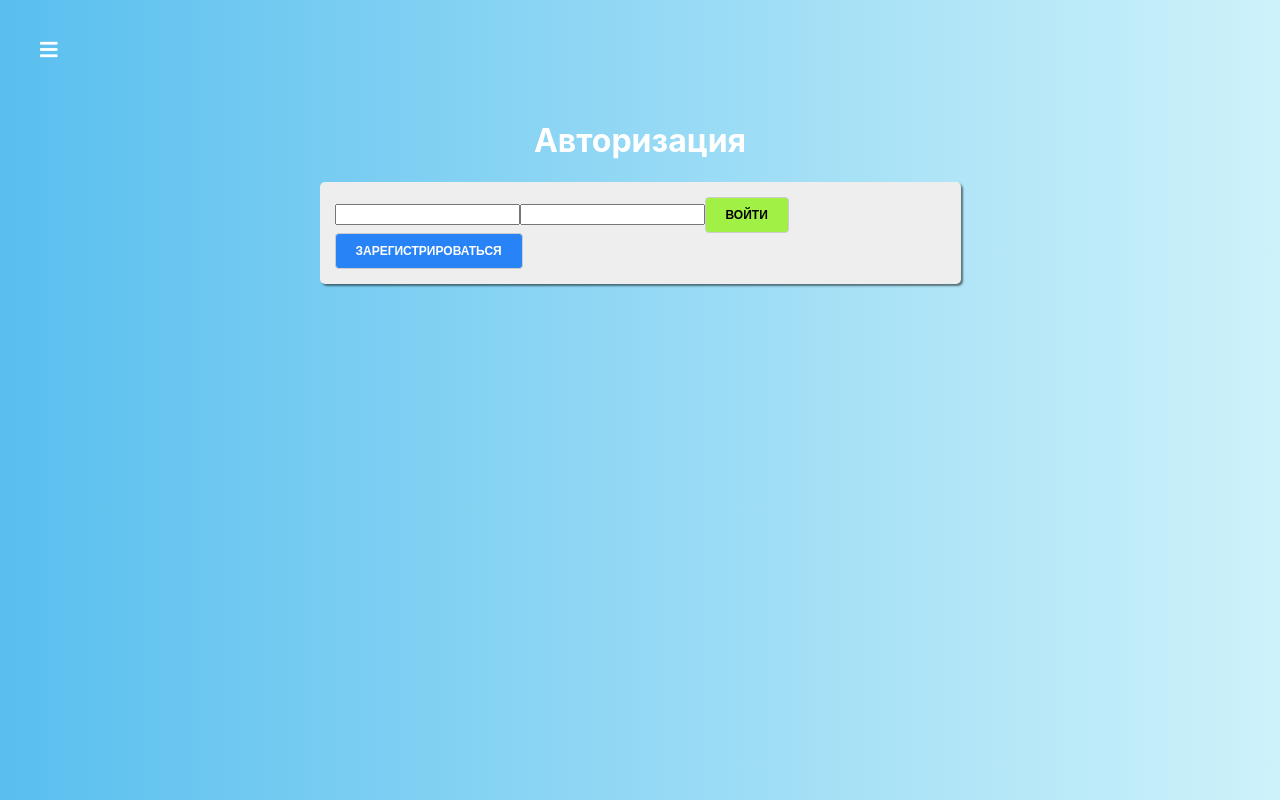
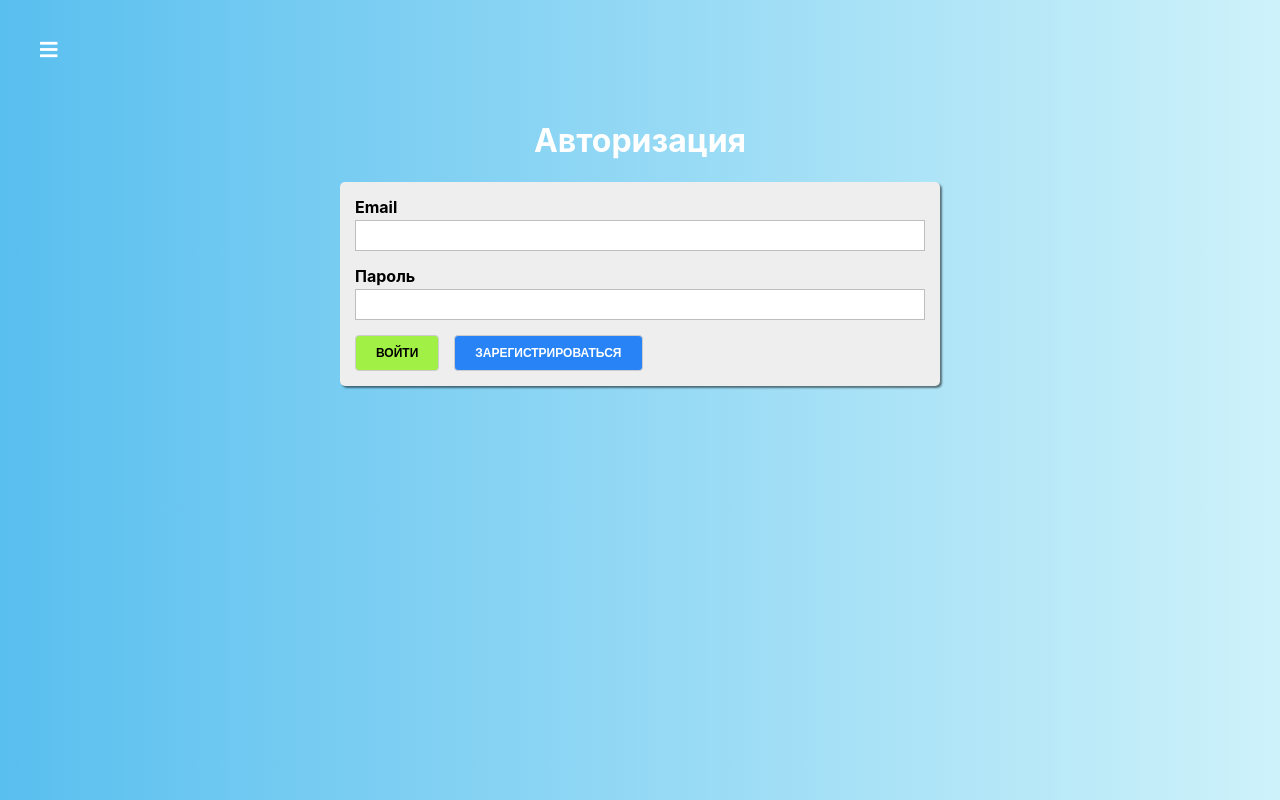
Before and after one commit to avkulikov/StudyReact, a React app: page /auth in a window 1280 px wide. Built offline with nearby package versions, Linux system fonts and the light colour scheme.

Commit message:
Styled Auth Component. Add Input Component.

```diff
--- a/src/components/Ui/Button/Button.js
+++ b/src/components/Ui/Button/Button.js
@@ -1,7 +1,7 @@
 import React from 'react'
 import classes from './Button.module.css'
 
-export const Button = ({children, onClick, disabled, type}) => {
+export const Button = ({children, onClick, disabled = false, type}) => {
     const cls = [
         classes.Button,
         classes[type]
--- /dev/null
+++ b/src/components/Ui/Input/Input.js
@@ -0,0 +1,31 @@
+import React from 'react'
+import classes from './Input.module.css'
+
+export const Input = ({
+    type = 'text', label, value, onChange,
+    valid, touched, shouldValidate,
+    errorMessage = 'Введите верное значение'
+}) => {
+
+    const cls = [classes.Input]
+    const htmlFor = `${type}-${Math.random()}`
+
+    const isInvalid = () => !valid && shouldValidate && touched
+
+    if (isInvalid()) {
+        cls.push(classes.invalid)
+    }
+
+    return (
+        <div className={cls.join(' ')}>
+            <label htmlFor={htmlFor}>{label}</label>
+            <input
+                type={type}
+                id={htmlFor}
+                value={value}
+                onChange={onChange}
+            />
+            {isInvalid() && <span>{errorMessage}</span>}
+        </div>
+    )
+}
--- /dev/null
+++ b/src/components/Ui/Input/Input.module.css
@@ -0,0 +1,31 @@
+.Input {
+    margin-bottom: 15px;
+}
+
+.Input label {
+    margin-bottom: 3px;
+    padding: 0;
+    display: block;
+    font-weight: bold;
+}
+
+.Input input {
+    display: block;
+    box-sizing: border-box;
+    border: 1px solid #bebebe;
+    padding: 7px;
+    margin: 0 0 5px;
+    width: 100%;
+    outline: none;
+    transition: all 300ms ease-in-out;
+}
+
+.Input span {
+    color: #f01f30;
+    font-size: 12px;
+    font-weight: bold;
+}
+
+.Input.invalid label {
+    color: #f01f30;
+}
--- a/src/containers/Auth/Auth.js
+++ b/src/containers/Auth/Auth.js
@@ -1,5 +1,6 @@
 import React, {Component} from 'react'
 import {Button} from '../../components/Ui/Button/Button'
+import {Input} from '../../components/Ui/Input/Input'
 import classes from './Auth.module.css'
 
 export default class Auth extends Component {
@@ -20,8 +21,13 @@ export default class Auth extends Component {
                 <div>
                     <h1>Авторизация</h1>
                     <form onSubmit={this.submitHandler} className={classes.AuthForm}>
-                        <input type="text" />
-                        <input type="text" />
+                        <Input
+                            label="Email"
+                        />
+                        <Input
+                            label="Пароль"
+                            errorMessage={"test"}
+                        />
                         <Button
                             type="success"
                             onClick={this.loginHandler}
--- a/src/containers/Auth/Auth.module.css
+++ b/src/containers/Auth/Auth.module.css
@@ -9,7 +9,7 @@
 
 .Auth > div {
     width: 100%;
-    max-width: 641px;
+    max-width: 600px;
     padding: 0 20px;
 }
 
```
